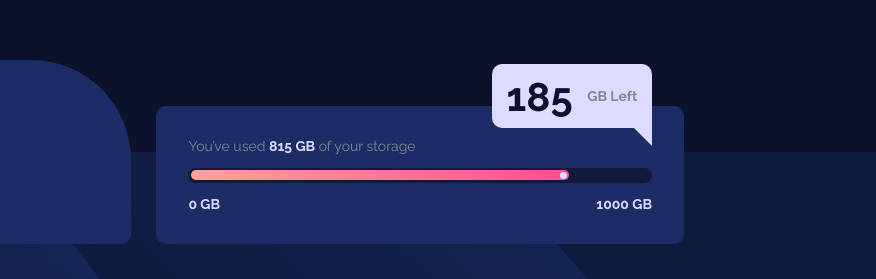
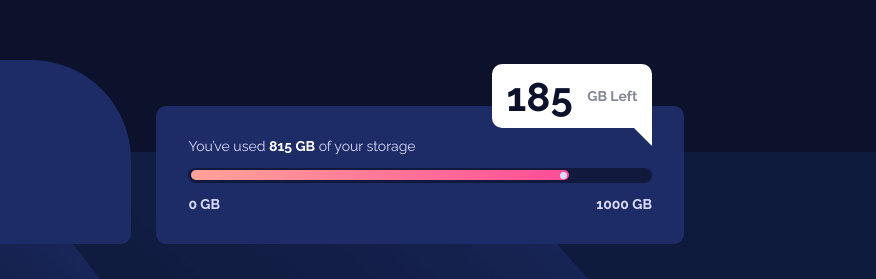
Before and after one commit to abdo-ali/Fylo-data-storage-component, a plain HTML site: page index.html in a window 1280 px wide. Shown: the part 248-527 px from the top of the page, 404-1280 px from the left. Drawn offline with Linux system fonts and the light colour scheme.

Commit message:
esit some color in css file

```diff
--- a/css/style.css
+++ b/css/style.css
@@ -108,6 +108,12 @@ nav{
     flex-direction: column;
     justify-content: space-between;
 }
+.storage-pargraph{
+    color: var(--clr-Pale-Blue);
+}
+.storage-pargraph span{
+    color: #fff;
+}
 span{
     color: var(--clr-Pale-Blue);
     font-weight: var(--fw-700);
@@ -119,7 +125,7 @@ span{
 .remain-storage{
     width: 10rem;
     height: 4rem;
-    background-color: var(--clr-Pale-Blue);
+    background-color: #fff;
     color: var(--clr-Grayish-Blue);
     position: absolute;
     top: -42px;
@@ -142,7 +148,7 @@ span{
     width: 0;
     border-width: 21px;
     border-style: solid;
-    border-color: transparent var(--clr-Pale-Blue) transparent transparent;
+    border-color: transparent #fff transparent transparent;
     position: absolute;
     bottom: -18px;
     right: 0px;
@@ -190,6 +196,7 @@ span{
     display: flex;
     flex-direction: row;
     justify-content: space-between;
+    color: #fff;
 }
 @media (max-width: 600px) {
     body{
@@ -206,6 +213,7 @@ span{
     }
     .fylo-storage{
         height: 140px;
+        margin-top: 18px;
     }
     .storage-pargraph{
         text-align: center;
```
